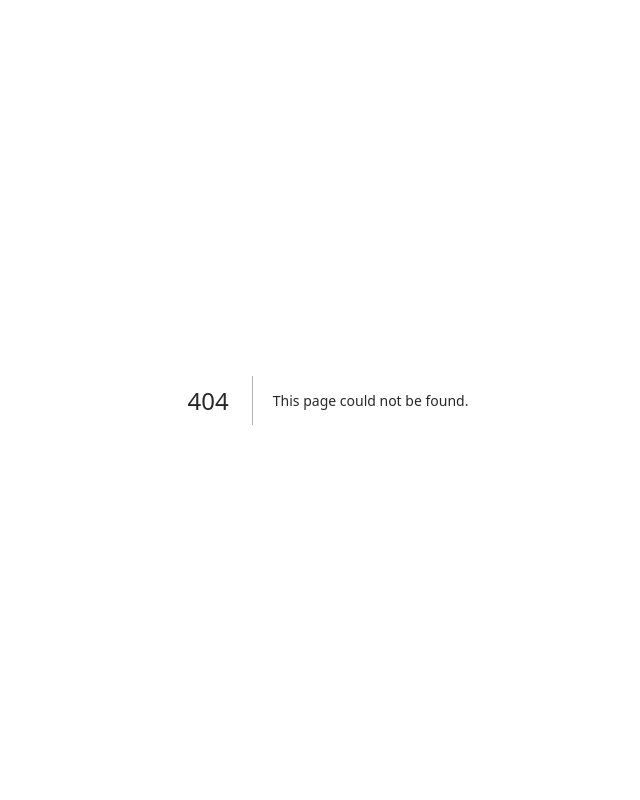
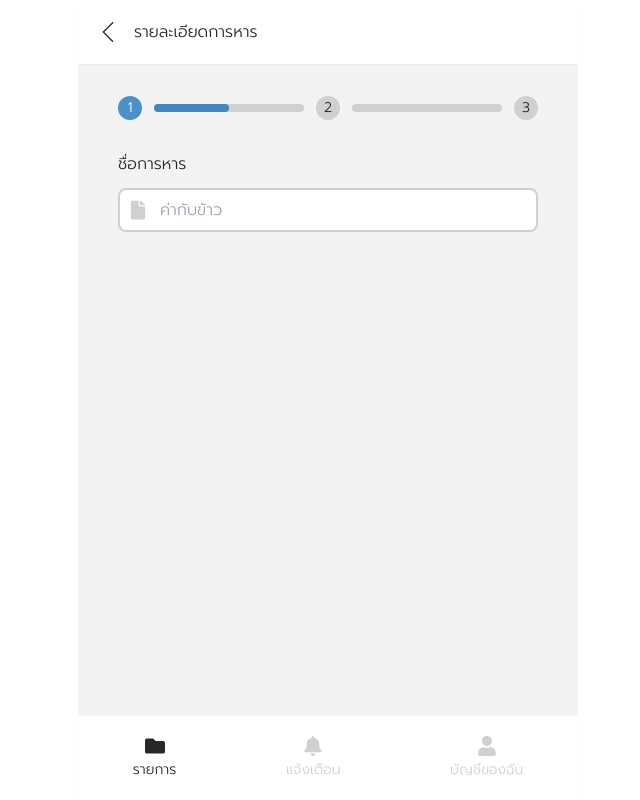
Before and after one commit to algnot/Trip, a Next.js app: page /trip/create/1 in a window 1280 px wide. Before the commit this address had no page. Shown: the whole page, without its empty margins (312-952 px from the left). Built offline with nearby package versions, Linux system fonts and the light colour scheme.

Commit message:
add component

```diff
--- a/src/app/login/page.tsx
+++ b/src/app/login/page.tsx
@@ -46,7 +46,7 @@ export default function SignIn() {
         </div>
       </div>
 
-      <div className="w-100 h-100 py-10 px-5 mt-auto bottom-0 bg-white rounded-t-lg">
+      <div className="w-100 h-100 py-10 px-5 mt-auto bottom-0 bg-white rounded-t-lg shadow-sm">
         <Button onClick={signIn} useLoading={true} alwayLoading={true} className="font-black">
           <Image src="/asset/icon/google-logo.svg" alt="google-icon" width={25} height={25} />
           Sign In with Google
--- a/src/app/page.tsx
+++ b/src/app/page.tsx
@@ -2,14 +2,19 @@
 import Navbar from "@/components/Navbar";
 import { useUser } from "@/utils/client/apiClient";
 import Image from "next/image";
-import SkeletonTextLoading from "@/components/SkeletonTextLoading"
+import SkeletonTextLoading from "@/components/SkeletonTextLoading";
+import Button from "@/components/Button";
+import { FaPlus } from "react-icons/fa";
+import { useRouter } from "next/navigation";
 
 export default function Home() {
+  const router = useRouter();
   const user = useUser();
 
   return (
     <div className={`container`}>
-      <div className="px-10 pt-8 flex items-center gap-6">
+      <div className="px-10 pt-8">
+        <div className="flex items-center gap-6">
           <Image
             width={54}
             height={54}
@@ -23,6 +28,11 @@ export default function Home() {
             <div>{user?.data?.name || <SkeletonTextLoading />}</div>
           </div>
         </div>
+        <Button onClick={async () => {router.push("/trip/create/1")}} className="w-fit my-5 px-3">
+          <FaPlus className="fill-white" />
+          เพิ่มการหารใหม่
+        </Button>
+      </div>
       <Navbar active="/" />
     </div>
   );
--- /dev/null
+++ b/src/app/trip/create/1/page.tsx
@@ -0,0 +1,36 @@
+"use client";
+import Input from "@/components/Input";
+import Navbar from "@/components/Navbar";
+import ProgressBar from "@/components/ProgressBar";
+import Topbar from "@/components/Topbar";
+import { useRouter } from "next/navigation";
+import React from "react";
+import { IoIosDocument } from "react-icons/io";
+
+export default function CreateTrip() {
+  const router = useRouter();
+
+  return (
+    <div className={`container`}>
+      <Topbar
+        topic="รายละเอียดการหาร"
+        onBack={() => {
+          router.push("/");
+        }}
+      />
+      <div className="px-10 pt-8">
+        <ProgressBar steps={[1, 2, 3]} progresses={[50, 0, 0]} />
+        <div className="mt-8">
+          <Input
+            label="ชื่อการหาร"
+            type="text"
+            placeholder="ค่ากับข้าว"
+            name="name"
+            icon={IoIosDocument}
+          />
+        </div>
+      </div>
+      <Navbar active="/" />
+    </div>
+  );
+}
--- /dev/null
+++ b/src/components/Input.tsx
@@ -0,0 +1,32 @@
+import React from "react";
+import { IconType } from "react-icons";
+
+export default function Input(props: {
+  name: string;
+  type: "text" | "number" | "date";
+  label?: string;
+  placeholder?: string;
+  icon?: IconType;
+}) {
+  return (
+    <div>
+      {props.label && (
+        <label className="block mb-3 text-black">{props.label}</label>
+      )}
+
+      <div className="relative mb-6">
+        {props.icon && (
+          <div className="absolute inset-y-0 start-0 flex items-center pl-2 pointer-events-none">
+            {<props.icon className="fill-gray w-[24px] h-[24px]" />}
+          </div>
+        )}
+        <input
+          type={props.type}
+          name={props.name}
+          className={`border-2 border-gray text-black text-md rounded-lg block w-full ${props.icon ? "pl-10" : "pl-2"} p-2 focus:border-black disabled:bg-blackground invalid:border-error invalid:text-error focus:invalid:border-error focus:invalid:ring-error`}
+          placeholder={props.placeholder}
+        />
+      </div>
+    </div>
+  );
+}
--- a/src/components/Navbar.tsx
+++ b/src/components/Navbar.tsx
@@ -29,20 +29,19 @@ export default function Navbar(props: { active: string }) {
   ];
 
   return (
-    <div className="navbar flex items-center justify-around">
+    <div className="navbar flex items-center justify-around shadow-sm">
       {items.map((icon) => {
         if (props.active == icon.href) {
             return (
-                <Link
+                <div
                   key={icon.name}
-                  href={icon.href}
-                  className="flex flex-col justify-end items-center gap-1 cursor-pointer"
+                  className="flex flex-col justify-end items-center gap-1"
                 >
                   <div>
                     <icon.icon className="text-xl fill-black" />
                   </div>
                   <div className="text-sm text-black">{icon.name}</div>
-                </Link>
+                </div>
               );
         }
         return (
--- /dev/null
+++ b/src/components/ProgressBar.tsx
@@ -0,0 +1,23 @@
+import React from "react";
+
+export default function ProgressBar(props: {
+    steps: number[];
+    progresses: number[];
+}) {
+    return (
+        <div className="h-fit flex items-center justify-center gap-3">
+          {props.steps.map((step, index) => (
+            <React.Fragment key={step}>
+              <div className={`min-w-6 min-h-6 text-sm flex items-center justify-center rounded-full ${props.progresses[index] > 0 ? "text-white bg-primary animate-pulse" : "text-black bg-gray"}`}>
+                {step}
+              </div>
+              {index < props.steps.length - 1 && (
+                <div className="w-full bg-gray rounded-full h-2">
+                  <div className={`bg-primary h-2 rounded-full animate-pulse`} style={{ width: `${props.progresses[index]}%` }}></div>
+                </div>
+              )}
+            </React.Fragment>
+          ))}
+        </div>
+      );
+}
--- /dev/null
+++ b/src/components/Topbar.tsx
@@ -0,0 +1,15 @@
+import React from "react";
+import { SlArrowLeft } from "react-icons/sl";
+
+export default function Topbar(props: { topic: string; onBack?: () => void }) {
+  return (
+    <div className="bg-white shadow-sm p-5 flex items-center gap-4 sticky top-0">
+      {props.onBack && (
+        <div onClick={props.onBack} className="cursor-pointer">
+          <SlArrowLeft className="text-xl" />
+        </div>
+      )}
+      <div>{props.topic}</div>
+    </div>
+  );
+}
--- a/tailwind.config.ts
+++ b/tailwind.config.ts
@@ -15,6 +15,7 @@ const config: Config = {
       primary: '#0F6CBD',
       primaryHover: '#0061b6',
       gray: '#D0D0D0',
+      error: '#C30052'
     },
   },
   plugins: [],
```
Lines whose indentation alone changed are shown as unchanged.
